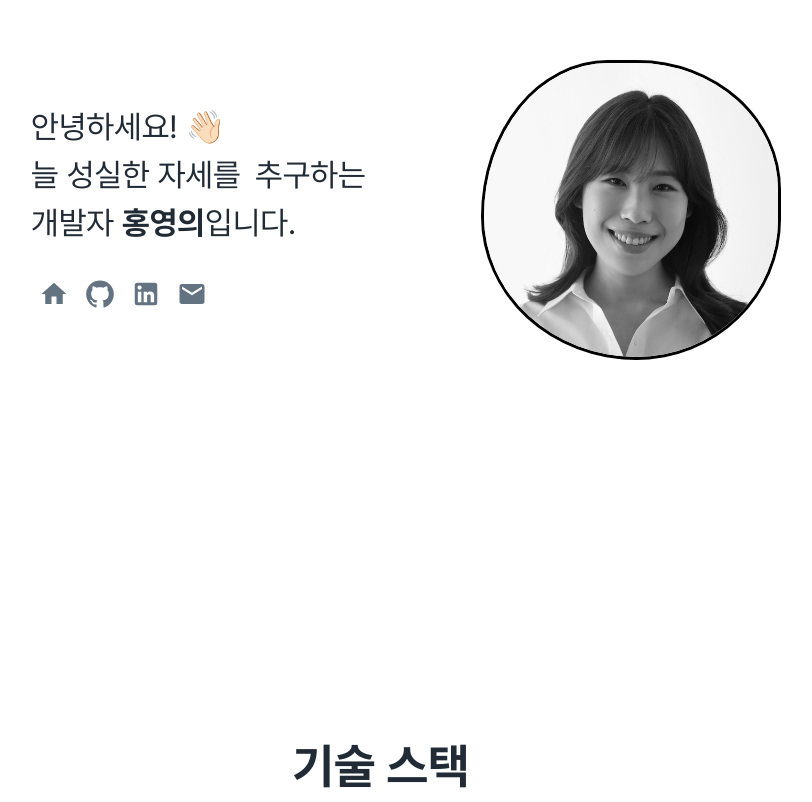
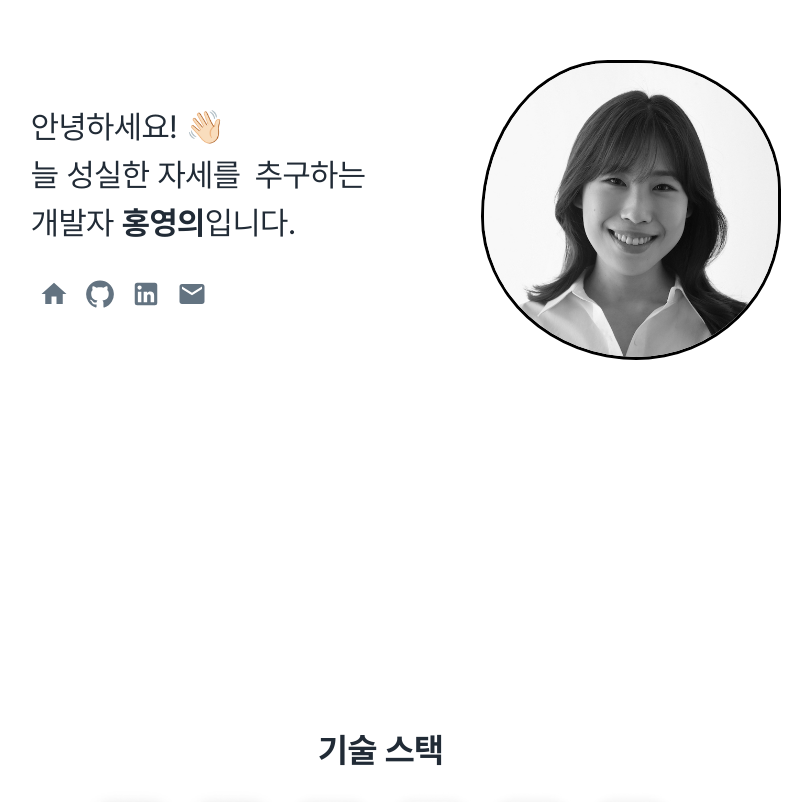
Before and after one commit to YoungeuiHong/portfolio, a Next.js app: page / in a window 1280 px wide. Shown: the part 150-952 px from the top of the page, without its empty margins (259-1071 px from the left). Built offline with nearby package versions, Linux system fonts and the light colour scheme.

Commit message:
:lipstick: Style: 헤더 메뉴, 섹션 제목 폰트 사이즈 수정

```diff
--- a/src/sections/header/view/MenuItem.tsx
+++ b/src/sections/header/view/MenuItem.tsx
@@ -7,7 +7,7 @@ export default function MenuItem({ id, title }: Menu) {
     <Link href={`/#${id}`} style={{ textDecoration: "none" }}>
       <Typography
         sx={{
-          fontSize: 18,
+          fontSize: 16,
           color: "#000000",
           fontWeight: 800,
           mx: 2,
--- a/src/sections/layout.tsx
+++ b/src/sections/layout.tsx
@@ -26,7 +26,8 @@ export default function SectionLayout({
         <div style={{ textAlign: "center" }}>
           <Typography
             id={id}
-            sx={{ fontWeight: 700, fontSize: "3rem", paddingTop: 10 }}
+            variant={"h4"}
+            sx={{ fontWeight: 700, paddingTop: 10 }}
           >
             {title}
           </Typography>
```
